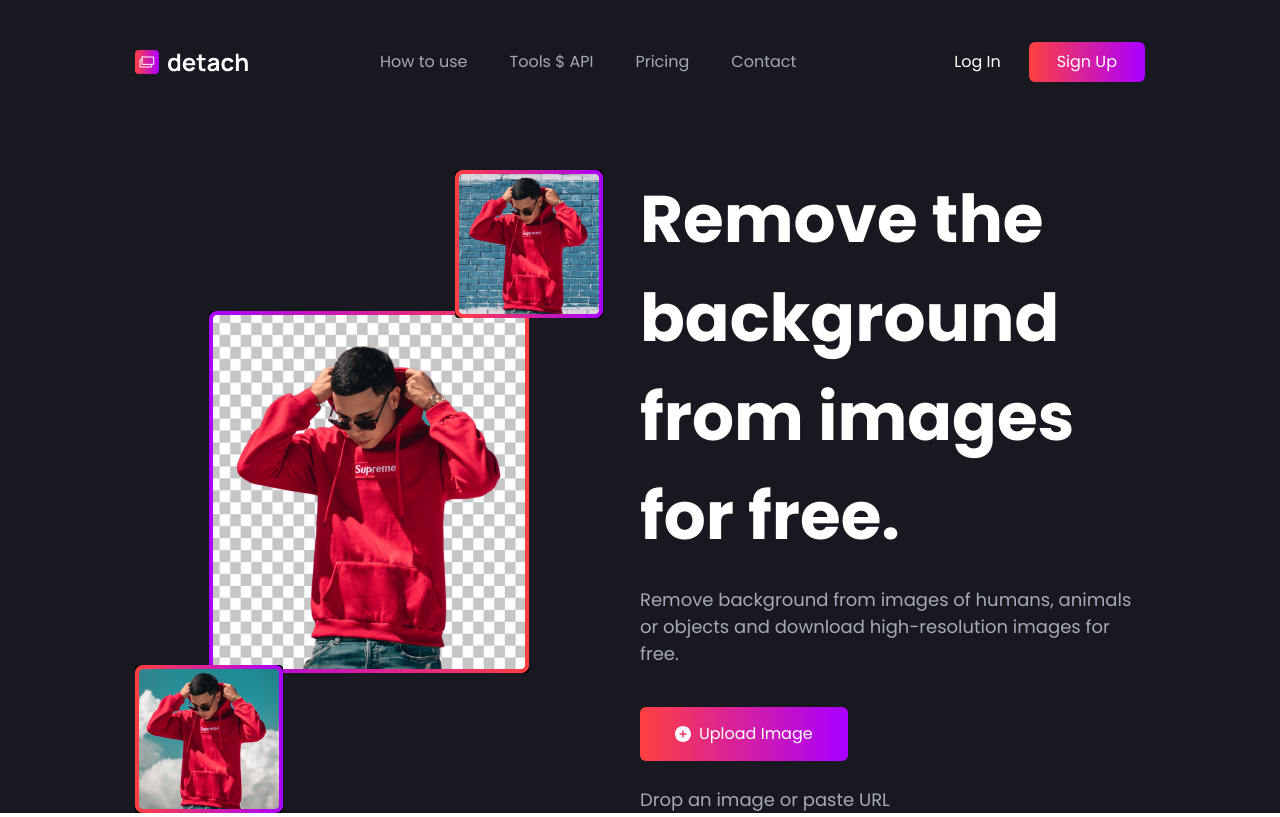
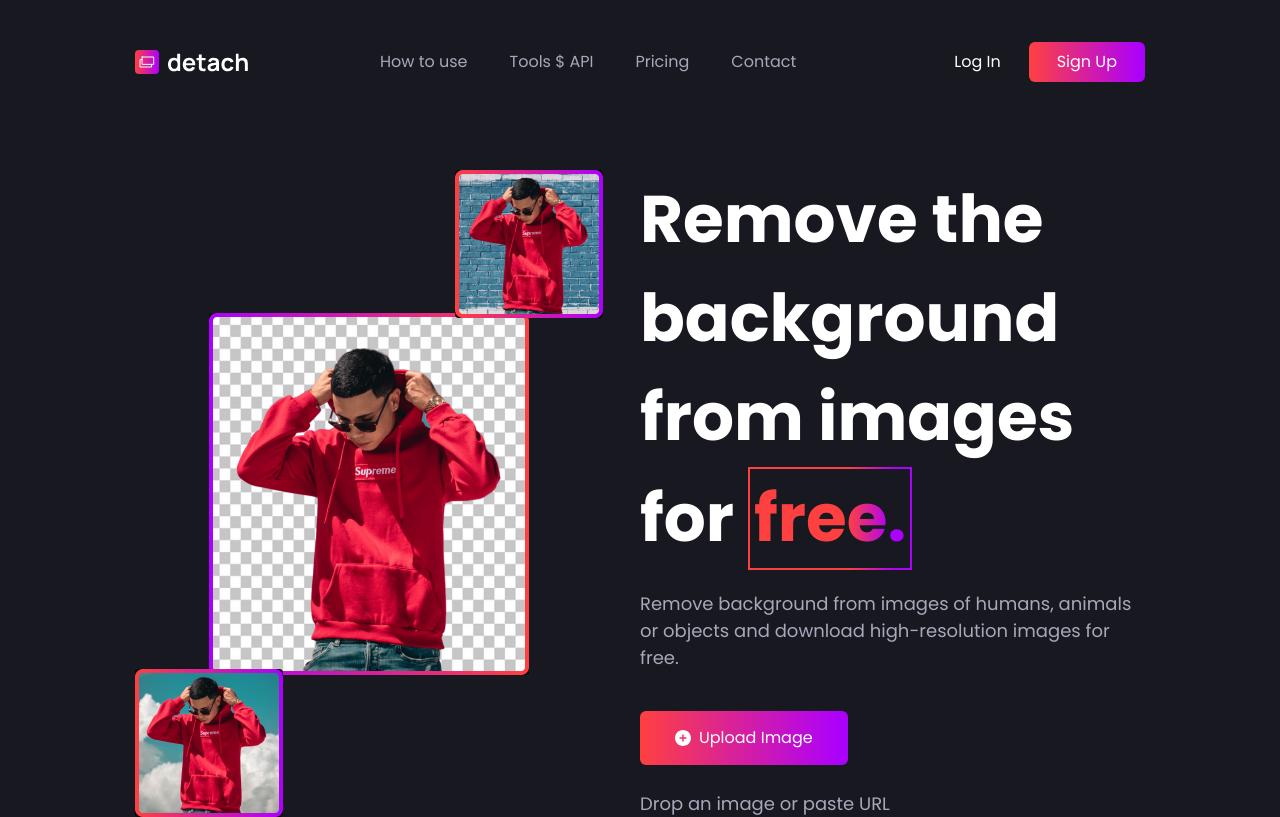
Before and after one commit to arishem51/background-remover, a React (Create React App) app: page / in a window 1280 px wide. Built offline with nearby package versions, Linux system fonts and the light colour scheme.

Commit message:
feat: LinearHeading

```diff
--- /dev/null
+++ b/src/components/LinearHeading.tsx
@@ -0,0 +1,37 @@
+import { PropsWithChildren } from "react";
+import styled from "styled-components";
+import { COLORS } from "../constant/Colors";
+
+type Props = PropsWithChildren;
+
+const LinearHeading = ({ children }: Props) => {
+  return (
+    <Wrapper>
+      <div
+        style={{
+          background: COLORS.black2,
+          padding: "0 4px",
+          display: "inline-block",
+        }}
+      >
+        <H1>{children}</H1>
+      </div>
+    </Wrapper>
+  );
+};
+
+const Wrapper = styled.div`
+  background: linear-gradient(89.86deg, #ff4040 61.82%, #ac00fd 89.91%);
+  display: inline-block;
+  padding: 2px;
+`;
+
+const H1 = styled.h1`
+  font-weight: inherit;
+  font-size: inherit;
+  background: linear-gradient(89.86deg, #ff4040 61.82%, #ac00fd 89.91%);
+  color: transparent;
+  -webkit-background-clip: text;
+`;
+
+export default LinearHeading;
--- a/src/components/RemoveTheBackground.tsx
+++ b/src/components/RemoveTheBackground.tsx
@@ -2,6 +2,7 @@
 import { Upload } from "../assets";
 import { COLORS } from "../constant/Colors";
 import LinearGradientButton from "./LinearGradientButton";
+import LinearHeading from "./LinearHeading";
 import { BackgroundSpace } from "./Space";
 
 const Section = styled.section`
@@ -79,7 +80,10 @@
         <RightImg src={require("../assets/Right-background-remove.png")} />
       </Figure>
       <TextContent>
-        <Heading>Remove the background from images for free.</Heading>
+        <Heading>
+          Remove the background from images for{" "}
+          <LinearHeading>free.</LinearHeading>
+        </Heading>
         <BackgroundSpace size={20} />
         <Title>
           Remove background from images of humans, animals or objects and
```
